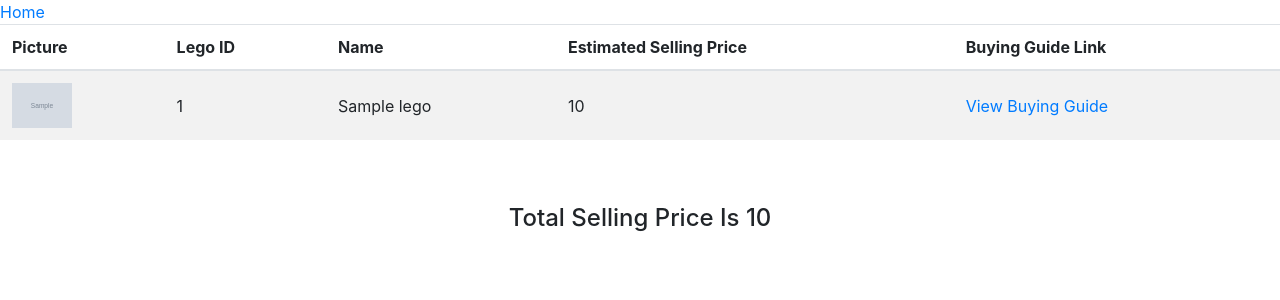
After one commit to tarunkreddy/Lego-Portfolio, a Django app: template lcm/collection/templates/collection/purchase-helper.html in a window 1280 px wide. The commit adds this page. Shown: the top 300 px of the page. Run offline with Django 3.2, Linux system fonts and the light colour scheme; the template is opened without the code that fills it: most values are stand-ins (such as "Sample title", 1, 10 or a date in 2020); grey boxes marked "Sample" are stand-in pictures; some libraries are stand-ins or nearby versions.

Commit message:
added helper page for evaluating potential purchases

```diff
--- a/lcm/collection/templates/collection/buying-guide.html
+++ b/lcm/collection/templates/collection/buying-guide.html
@@ -2,7 +2,7 @@
 <head>
 	<link rel="stylesheet" href="{% static 'bootstrap-4.3.1-dist/css/bootstrap.css' %}">
 </head>
-
+<a href= {% url 'collection:index' %}>Home</a><br>
  <h1>{{ lego_id }} {{ name }} Buying Guide</h1>
 
  <p>Estimated Current Value: {{ avg_price }}</p>
--- /dev/null
+++ b/lcm/collection/templates/collection/purchase-helper.html
@@ -0,0 +1,31 @@
+{% load static %}
+<head>
+	<link rel="stylesheet" href="{% static 'bootstrap-4.3.1-dist/css/bootstrap.css' %}">
+</head>
+
+<a href= {% url 'collection:index' %}>Home</a><br>
+<table class="table table-striped">
+	<thead>
+		<tr>
+			<th scope="col">Picture</th>
+			<th scope="col">Lego ID</th>
+			<th scope="col">Name</th>
+			<th scope="col">Estimated Selling Price</th>
+			<th scope="col">Buying Guide Link</th>
+		</tr>
+	</thead>
+	<tbody>
+		{% for lego_set in sets_info %}
+		<tr>
+			<td class="align-middle"><img style="display:block;max-width:60px;max-height:60px;width:auto;height:auto;" src={{ lego_set.img_url }}></td>
+			<td class="align-middle">{{ lego_set.lego_id }}</td>
+			<td class="align-middle">{{ lego_set.set_name }}</td>
+			<td class="align-middle">{{ lego_set.estimated_selling_price }}</td>
+			<td class="align-middle"><a href= {% url 'collection:buying-guide' lego_set.lego_id %}>View Buying Guide</a></td>
+		</tr>
+		{% endfor %}
+	</tbody>
+</table>
+
+<br><br>
+<center><h4>Total Selling Price Is {{ sale_total }}</h4></center>
--- a/lcm/collection/urls.py
+++ b/lcm/collection/urls.py
@@ -5,5 +5,6 @@ from . import views
 urlpatterns = [
 	url(r'^$', views.index, name='index'),
 	url(r'^insert/$', views.insert, name='insert'),
-	url(r'^check/(?P<lego_id>[0-9a-zA-Z]+-?[0-9])/$', views.checkPrice, name='check')
+	url(r'^buying-guide/(?P<lego_id>[0-9a-zA-Z]+-?[0-9])/$', views.buyingGuide, name='buying-guide'),
+	url(r'^purchase-helper/$', views.purchaseHelper, name='purchase-helper'),
 ]
```
Also changed, not shown: lcm/collection/templates/collection/view-collection.html (+10 -6 lines), lcm/collection/views.py (+22 -1 lines).
